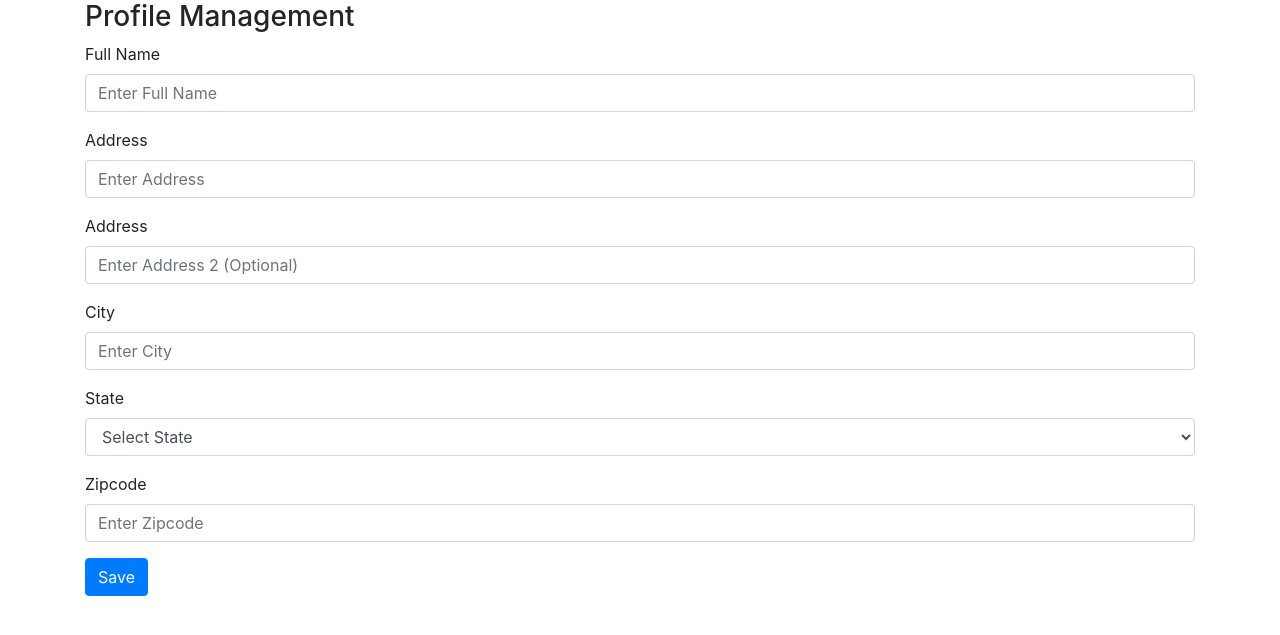
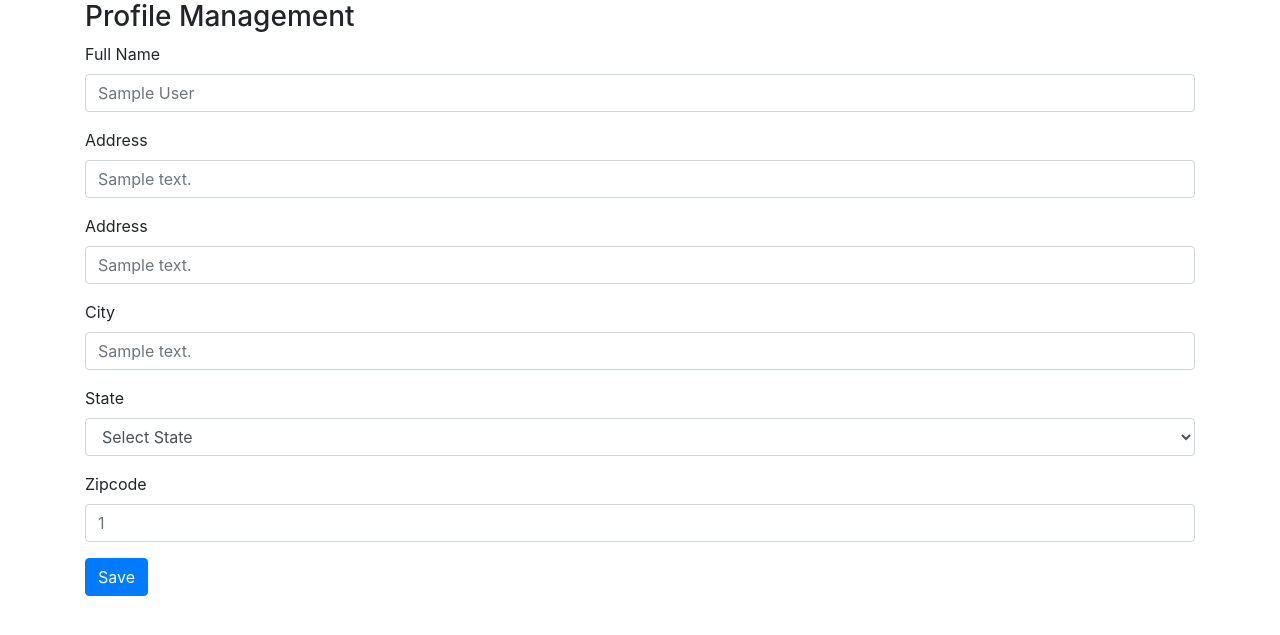
Before and after one commit to DKramer1234/COSC-4353-Group-15-Spring-2024, a Flask app: page /profile_management in a window 1280 px wide. Shown: the part 56-691 px from the top of the page. Run offline with Flask 3, Linux system fonts and the light colour scheme; a user stored in the database is signed in; tables that the repository leaves empty hold one stand-in row (values such as "Sample post"); some libraries are stand-ins or nearby versions.

Commit message:
Update profile_management
Added if statements for placeholders.

```diff
--- a/website/templates/profile_management.html
+++ b/website/templates/profile_management.html
@@ -15,7 +15,7 @@
             class="form-control"
             id="full_name"
             name="full_name"
-            placeholder="Enter Full Name"
+            placeholder="{% if user.full_name %}{{user.full_name}} {% else %}Enter Full Name {% endif %}"
             required
         />
     </div>
@@ -28,7 +28,7 @@
             class="form-control"
             id="address1"
             name="address1"
-            placeholder="Enter Address"
+            placeholder="{% if user.address1 %}{{user.address1}} {% else %}Enter Address {% endif %}"
             required
         />
     </div>
@@ -41,7 +41,7 @@
             class="form-control"
             id="address2"
             name="address2"
-            placeholder="Enter Address 2 (Optional)"
+            placeholder="{% if user.address2 %}{{user.address2}} {% else %}Enter Address 2 (Optional) {% endif %}"
         />
     </div>
 
@@ -53,7 +53,7 @@
             class="form-control"
             id="city"
             name="city"
-            placeholder="Enter City"
+            placeholder="{% if user.address2 %}{{user.address2}} {% else %}Enter City{% endif %}"
             required
         />
     </div>
@@ -61,7 +61,8 @@
     <div class="form-group">
        <!--States go here-->
        <label for="state">State</label>
-        <select class="form-control" name="state" id="state" required>
+        <select class="form-control" name="state" id="state" required
+            placeholder="{% if user.state %}{{user.state}} {% else %}Enter State {% endif %}">
             <option value="" disabled selected>Select State</option>
             <option value="AL">Alabama</option>
             <option value="AK">Alaska</option>
@@ -83,7 +84,7 @@
             <option value="LA">Louisiana</option>
             <option value="ME">Maine</option>
             <option value="MD">Maryland</option>
-            <option value="MA">Massachusetts</option> 20
+            <option value="MA">Massachusetts</option>
             <option value="MI">Michigan</option>
             <option value="MN">Minnesota</option>
             <option value="MS">Mississippi</option>
@@ -104,7 +105,7 @@
             <option value="RI">Rhode Island</option>
             <option value="SC">South Carolina</option>
             <option value="SD">South Dakota</option>
-            <option value="TN">Tennessee</option> 40
+            <option value="TN">Tennessee</option>
             <option value="TX">Texas</option>
             <option value="UT">Utah</option>
             <option value="VT">Vermont</option>
@@ -126,7 +127,7 @@
             class="form-control"
             id="zipcode"
             name="zipcode"
-            placeholder="Enter Zipcode"
+            placeholder="{% if user.zipcode %}{{user.zipcode}} {% else %}Enter Zipcode {% endif %}"
             required
         />
     </div>
```
